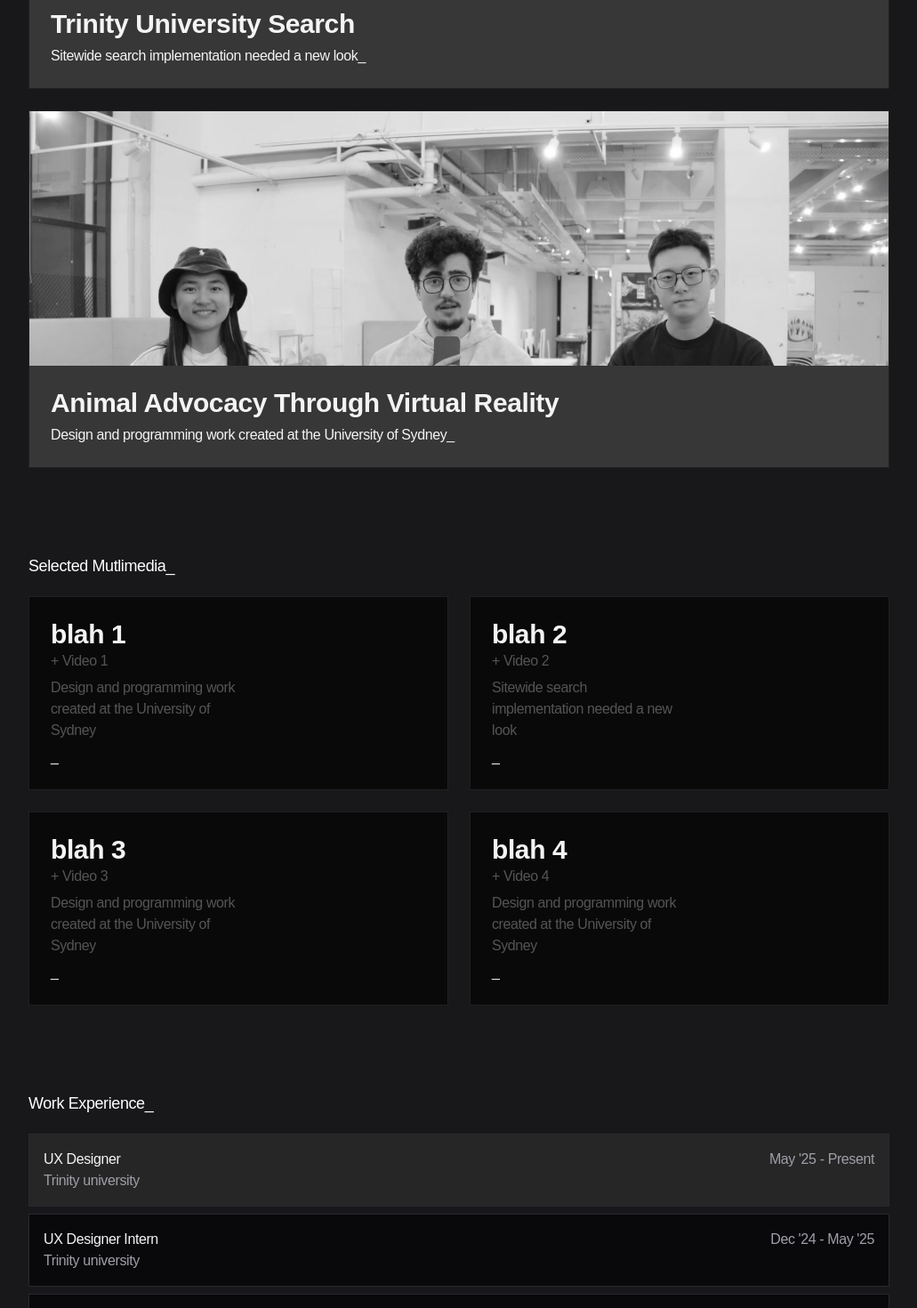
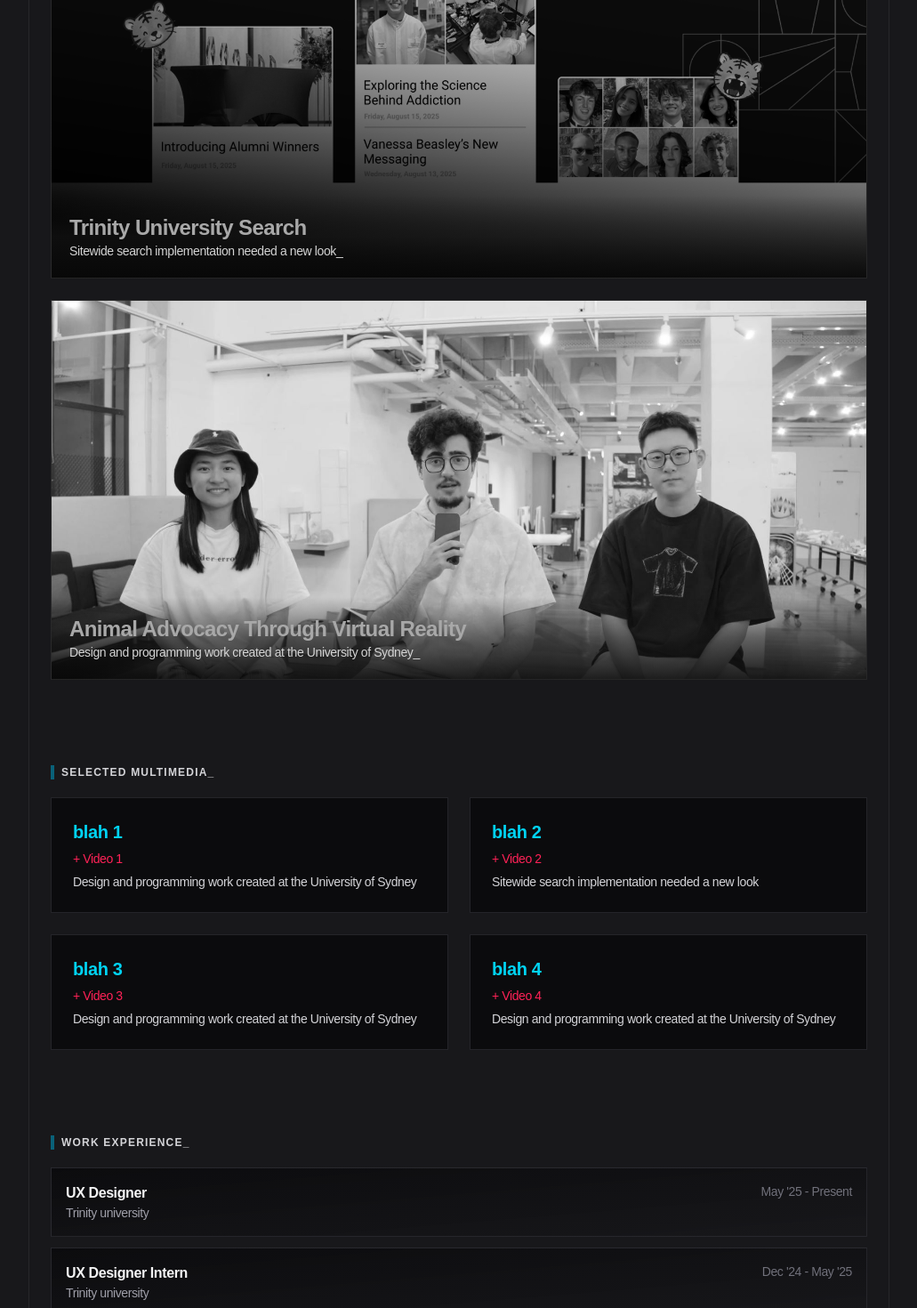
Before and after one commit to Agiu/kport, a Next.js app: page / in a window 1280 px wide. Shown: the part 1260-2730 px from the top of the page at 89% size, without its empty margins (124-1155 px from the left). Built offline with nearby package versions, Linux system fonts and the light colour scheme; a web font is replaced by a local one.

Commit message:
some design changes

```diff
--- a/app/data.ts
+++ b/app/data.ts
@@ -111,7 +111,7 @@ export const WORK_EXPERIENCE: WorkExperience[] = [
     end: 'Present',
     link: 'https://trinity.edu',
     id: 'work1',
-    color: 'red-600',
+    color: 'rose-500',
     bgColor: 'neutral-800'
   },
     {
@@ -121,7 +121,7 @@ export const WORK_EXPERIENCE: WorkExperience[] = [
     end: "May '25",
     link: 'https://trinity.edu',
     id: 'work2',
-    color: 'red-600',
+    color: 'rose-500',
     bgColor: 'zinc-950'
   },
   {
--- a/app/header.tsx
+++ b/app/header.tsx
@@ -15,7 +15,7 @@ export function Header() {
   const [activeIndex, setActiveIndex] = useState(0);
   return (
 
-    <header className='grid grid-cols-1 md:grid-cols-2 gap-4'>
+    <header className='grid grid-cols-1 md:grid-cols-2 gap-4 border-b-1 border-t-1 border-zinc-800 p-7'>
         <div className='flex flex-col space-y-4'>
           <header className="mb-8 flex items-center justify-between">
             <div className='flex flex-col gap-2'>
@@ -52,9 +52,9 @@ export function Header() {
                 activeIndex={activeIndex}
                 transition={{ duration: 0.3, spring: 'easeInOut' }}
                 variants={{
-                  enter: { opacity: 0, y: -10, filter: 'blur(4px)' },
+                  enter: { opacity: 0, y: -20, filter: 'blur(0px)' },
                   center: { opacity: 1, y: 0, filter: 'blur(0px)' },
-                  exit: { opacity: 0, y: 10, filter: 'blur(4px)' },
+                  exit: { opacity: 0, y: 20, filter: 'blur(0px)' },
                 }}
               >
                 {TransitionPanelInfo.map((item, index) => (
--- a/app/layout.tsx
+++ b/app/layout.tsx
@@ -23,7 +23,6 @@ export const metadata: Metadata = {
   description:  'Product Designer - Caleb Aguiar',
 };
 
-
 const IBM_plex_400 = Gabarito({
   variable: '--font-ibm-plex-sans',
   subsets: ['latin'],
@@ -46,7 +45,7 @@ export default function RootLayout({
       <body
         className={`${IBM_plex_400.variable} ${IBM_plex_700.variable} bg-white tracking-tight antialiased dark:bg-zinc-900`}
       >
-        {/*Im just keeping this here in case I wanna switch the themes */}
+        {/* Theme support */}
         <ThemeProvider
           enableSystem={true}
           attribute="class"
@@ -54,10 +53,23 @@ export default function RootLayout({
           defaultTheme="dark"
         >
           <div className="flex min-h-screen w-full flex-col font-[family-name:var(--font-ibm-plex-sans)]">
-            <div className="relative mx-auto w-full max-w-250 flex-1 px-4 pt-20">
-              <Header />
-              {children}
-              <Footer />
+            <div className="relative mx-auto w-full max-w-250 flex-1 px-4 ">
+
+              {/* Subtle defense-style border frame */}
+              <div className="relative  border-zinc-800 border-l-1 border-r-1 pt-20">
+
+                {/* Corner accents */}
+
+                <div className="absolute bottom-0 left-0 w-4 h-4 border-b-2 border-l-2 border-rose-500 " />
+                <div className="absolute bottom-0 right-0 w-4 h-4 border-b-2 border-r-2 border-rose-500 " />
+
+                {/* Main content */}
+                <Header />
+                <div className="p-6">
+                  {children}
+                </div>
+                <Footer />
+              </div>
             </div>
           </div>
         </ThemeProvider>
--- a/app/page.tsx
+++ b/app/page.tsx
@@ -1,114 +1,56 @@
 'use client'
 import { motion } from 'motion/react'
-import { XIcon } from 'lucide-react'
 import { Spotlight } from '@/components/ui/spotlight'
 import { Magnetic } from '@/components/ui/magnetic'
-import { Tilt } from '@/components/motion-primitives/tilt'
-import { ProgressiveBlur } from '@/components/motion-primitives/progressive-blur'
 import {
   MorphingDialog,
   MorphingDialogTrigger,
-  MorphingDialogContent,
-  MorphingDialogClose,
-  MorphingDialogContainer,
 } from '@/components/ui/morphing-dialog'
 import Link from 'next/link'
-import { AnimatedBackground } from '@/components/ui/animated-background'
 import {
   PROJECTS,
   VIDEOS,
   WORK_EXPERIENCE,
-  BLOG_POSTS,
   EMAIL,
   SOCIAL_LINKS,
-  TransitionPanelInfo,
 } from './data'
 
-import Image from 'next/image'
-import { SVGProps, useRef, useState } from 'react'
-import { TransitionPanel } from '@/components/motion-primitives/transition-panel'
-import { TextScramble } from '@/components/ui/text-scramble'
-import { Cursor } from '@/components/motion-primitives/cursor'
+import { SVGProps, useState } from 'react'
 
-
+// Variants
 const VARIANTS_CONTAINER = {
   hidden: { opacity: 0 },
   visible: {
     opacity: 1,
-    transition: {
-      staggerChildren: 0.15,
-    },
+    transition: { staggerChildren: 0.15 },
   },
 }
 
 const VARIANTS_SECTION = {
-  hidden: { opacity: 0, y: 20, filter: 'blur(8px)' },
+  hidden: { opacity: 0, y: 20, filter: 'blur(6px)' },
   visible: { opacity: 1, y: 0, filter: 'blur(0px)' },
 }
 
-const TRANSITION_SECTION = {
-  duration: 0.9,
-}
+const TRANSITION_SECTION = { duration: 0.9 }
 
-type ProjectImageProps = {
-  src: string
-}
-
-const MouseIcon = (props: SVGProps<SVGSVGElement>) => {
+// Project image dialog
+function ProjectImage({ src }: { src: string }) {
   return (
-    <svg
-      xmlns='http://www.w3.org/2000/svg'
-      width={26}
-      height={31}
-      fill='none'
-      {...props}
+    <MorphingDialog
+      transition={{ type: 'spring', bounce: 0, duration: 0.3 }}
     >
-      <g clipPath='url(#a)'>
-        <path
-          fill={'#fffff'}
-          fillRule='evenodd'
-          stroke={'#fff'}
-          strokeLinecap='square'
-          strokeWidth={2}
-          d='M21.993 14.425 2.549 2.935l4.444 23.108 4.653-10.002z'
-          clipRule='evenodd'
-        />
-      </g>
-      <defs>
-        <clipPath id='a'>
-          <path fill={'#fffff'} d='M0 0h26v31H0z' />
-        </clipPath>
-      </defs>
-    </svg>
-  );
-};
-
-function ProjectImage({ src }: ProjectImageProps) {
-
-  return (
-
-    <MorphingDialog
-      transition={{
-        type: 'spring',
-        bounce: 0,
-        duration: 0.3,
-      }}
-    >
-
       <MorphingDialogTrigger>
-
         <img
           src={src}
           alt="Project preview"
           className="w-full h-full object-cover sm:h-100px"
         />
-
       </MorphingDialogTrigger>
     </MorphingDialog>
   )
 }
 
-
+// Social link with subtle HUD feel
 function MagneticSocialLink({
   children,
   link,
@@ -117,25 +59,23 @@ function MagneticSocialLink({
   link: string
 }) {
   return (
-    <Magnetic springOptions={{ bounce: 0 }} intensity={0.3}>
+    <Magnetic springOptions={{ bounce: 0 }} intensity={0.25}>
       <a
         href={link}
-        className="group relative inline-flex shrink-0 items-center gap-[1px] rounded-full bg-zinc-100 px-2.5 py-1 text-sm text-black transition-colors duration-200 hover:bg-zinc-950 hover:text-zinc-50 dark:bg-zinc-800 dark:text-zinc-100 dark:hover:bg-zinc-700"
+        className="group relative inline-flex items-center gap-1 rounded-full border border-zinc-700/50 bg-zinc-900 px-3 py-1.5 text-xs uppercase tracking-widest text-zinc-200 transition-colors duration-200 hover:border-cyan-500/50 hover:text-cyan-400"
       >
         {children}
         <svg
-          width="15"
-          height="15"
+          width="14"
+          height="14"
           viewBox="0 0 15 15"
           fill="none"
           xmlns="http://www.w3.org/2000/svg"
-          className="h-3 w-3"
+          className="h-3 w-3 text-cyan-400 opacity-70 group-hover:opacity-100"
         >
           <path
-            d="M3.64645 11.3536C3.45118 11.1583 3.45118 10.8417 3.64645 10.6465L10.2929 4L6 4C5.72386 4 5.5 3.77614 5.5 3.5C5.5 3.22386 5.72386 3 6 3L11.5 3C11.6326 3 11.7598 3.05268 11.8536 3.14645C11.9473 3.24022 12 3.36739 12 3.5L12 9.00001C12 9.27615 11.7761 9.50001 11.5 9.50001C11.2239 9.50001 11 9.27615 11 9.00001V4.70711L4.35355 11.3536C4.15829 11.5488 3.84171 11.5488 3.64645 11.3536Z"
+            d="M3.6 11.35c-.2-.2-.2-.52 0-.71L10.3 4H6c-.28 0-.5-.22-.5-.5S5.72 3 6 3h5.5c.14 0 .26.05.35.15.1.1.15.22.15.35V9c0 .28-.22.5-.5.5s-.5-.22-.5-.5V4.7L4.35 11.35a.5.5 0 0 1-.71 0z"
             fill="currentColor"
-            fillRule="evenodd"
-            clipRule="evenodd"
           ></path>
         </svg>
       </a>
@@ -144,7 +84,8 @@ function MagneticSocialLink({
 }
 
 export default function Personal() {
-  const [activeIndex, setActiveIndex] = useState(0);
+  const [activeIndex, setActiveIndex] = useState(0)
+
   return (
     <motion.main
       className="space-y-24"
@@ -153,89 +94,57 @@ export default function Personal() {
       animate="visible"
     >
 
-      {/*}
+      {/* Projects */}
       <motion.section
         variants={VARIANTS_SECTION}
         transition={TRANSITION_SECTION}
+        className="pt-10"
       >
-        <div className="flex-1 border-b border-zinc-600 pb-10">
-          <p className="text-zinc-600 dark:text-zinc-400">
-            Hey, super glad you're here! Peruse around, this is where my portfolio and interests live.
-            <br/> <br/> I attended <a href='https://www.trinity.edu/' target='_blank' className='dark:text-zinc-200'>Trinity University</a>
-            &nbsp;for my <i>Computer Science</i> undergrad and the <a href='https://www.washington.edu/' target='_blank' className='dark:text-zinc-200'> University of Washington </a> for my <br/> <i>Masters in Human Computer Interaction + Design. </i>
-          </p>
-        </div>
-      </motion.section>
-      */}
-      {/*transition panel*/}
+        <h3 className="mb-5 pl-2 text-xs font-semibold tracking-widest uppercase border-l-4 border-cyan-600/60 text-zinc-700 dark:text-zinc-300">
+          Selected Projects_
+        </h3>
 
-
-      <motion.section variants={VARIANTS_SECTION} transition={TRANSITION_SECTION} className="pt-25">
-        <h3 className="mb-5 text-lg font-medium">Selected Projects_</h3>
-
-        <div className="grid grid-cols-1 gap-6 sm:grid-cols-1 ">
+        <div className="grid grid-cols-1 gap-6">
           {PROJECTS.map((project) => (
-            <div key={project.name} className="space-y-2 grayscale-100 hover:grayscale-0 duration-300 transition-all">
+            <div key={project.name} className="transition-all duration-300 grayscale hover:grayscale-0">
               <motion.a
                 href={project.link}
                 target="_blank"
                 rel="noreferrer"
                 aria-label={`Open ${project.name}`}
-                className="  block group focus:outline-none focus:ring-2 focus:ring-offset-2 focus:ring-zinc-500 border border-zinc-200/60 dark:border-zinc-800/60 "
+                className="block group border border-zinc-700/50  overflow-hidden bg-gradient-to-br from-zinc-950/80 to-zinc-900/40"
                 whileHover={{ scale: 1.02, y: -1 }}
-                transition={{ type: "spring", stiffness: 300, damping: 20 }}
+                transition={{ type: "spring", stiffness: 250, damping: 20 }}
               >
+                <motion.div className="relative ring-1 ring-zinc-800/50">
+                  <div className="h-100px">
+                    <ProjectImage src={project.image} />
+                  </div>
+
+                  <div className="absolute bottom-0 left-0 w-full p-5 bg-gradient-to-t from-zinc-950/90 via-zinc-900/60 to-transparent">
+                    <h4 className="text-2xl font-bold text-cyan-400 tracking-tight">
+                      {project.name}
+                    </h4>
+                    <p className="text-sm text-zinc-300">{project.description}</p>
 
                     <motion.div
-                  className="relative overflow-hidden bg-zinc-50/40 ring-1 ring-inset ring-zinc-200/50
-                            dark:bg-zinc-950/40 dark:ring-zinc-800/50 lg:h-100 "
-                >
-                  <div className='h-100px'>
-                    <ProjectImage src={project.image}/>
-                  </div>
-
-
-                  <div
-                    className="
-                      absolute bottom-0 left-0 w-full
-                      p-6 flex gap-1.5 flex-col justify-center
-                      bg-rose-600
-                    "
-                  >
-                    <h4 className=" text-3xl font-bold text-zinc-100 ">
-                      {project.name}
-                    </h4>
-                    <p className="  text-zinc-100">{project.description}</p>
-
-                    {/* HOVER ARROW (east) */}
-                      <motion.div
-                        className="
-                          absolute right-6 top-1/2 -translate-y-0 -translate-x-3
-                          opacity-0 group-hover:opacity-100 transition-opacity duration-300
-                          pointer-events-none
-                        "
-                        // smooth left-right wiggle
-                        animate={{ x: [0, 8, 0] }}
-                        transition={{ duration: 0.9, repeat: Infinity, ease: 'easeInOut' }}
-                        style={{ willChange: 'transform' }}
+                      className="absolute right-6 top-1/2 -translate-y-1/2 opacity-0 group-hover:opacity-100 transition-opacity duration-300"
+                      animate={{ x: [0, 6, 0] }}
+                      transition={{ duration: 1.2, repeat: Infinity, ease: "easeInOut" }}
                     >
                       <svg
                         viewBox="0 0 24 24"
                         fill="none"
                         stroke="currentColor"
-                          strokeWidth={1.5}
+                        strokeWidth={1.2}
                         strokeLinecap="square"
-                          strokeLinejoin="inherit"
-                          aria-hidden="true"
-                          className="w-7 h-7 text-zinc-100 mix-blend-exclusion"
+                        className="w-5 h-5 text-cyan-400"
                       >
-                          {/* ArrowRight: line + chevron */}
                         <path d="M4 12h14" />
                         <path d="M13 5l7 7-7 7" />
                       </svg>
                     </motion.div>
                   </div>
-
                 </motion.div>
               </motion.a>
             </div>
@@ -243,108 +152,62 @@ export default function Personal() {
         </div>
       </motion.section>
 
+      {/* Multimedia */}
       <motion.section variants={VARIANTS_SECTION} transition={TRANSITION_SECTION}>
-        <h3 className="mb-5 text-lg font-medium">Selected Mutlimedia_</h3>
+        <h3 className="mb-5 pl-2 text-xs font-semibold tracking-widest uppercase border-l-4 border-cyan-600/60 text-zinc-700 dark:text-zinc-300">
+          Selected Multimedia_
+        </h3>
 
-        <div className="grid grid-cols-1 gap-6 sm:grid-cols-2  ">
+        <div className="grid grid-cols-1 gap-6 sm:grid-cols-2">
           {VIDEOS.map((video) => (
-            <div key={video.name} className="space-y-2 grayscale-100 hover:grayscale-0 duration-300 transition-all">
             <motion.a
+              key={video.name}
               href={video.link}
               target="_blank"
               rel="noreferrer"
-                aria-label={`Open ${video.name}`}
-                className="  block group focus:outline-none focus:ring-2 focus:ring-offset-2 focus:ring-zinc-500 border border-zinc-200/60 dark:border-zinc-800/60 "
-                whileHover={{ scale: 1.05, y: -1 }}
-                transition={{ type: "spring", stiffness: 300, damping: 20 }}
+              className="group block border border-zinc-700/50  overflow-hidden bg-zinc-950/80 hover:bg-zinc-900/80 transition-all"
+              whileHover={{ scale: 1.03, y: -1 }}
+              transition={{ type: "spring", stiffness: 250, damping: 20 }}
             >
-                  <div className="p-6 bg-zinc-950 hover:bg-neutral-800 transition-all ease-in">
-                    <div className='flex flex-col gap-1.5 w-1/2'>
-                      <div>
-                        <h4 className=" text-3xl font-bold text-zinc-100">
-                          {video.name}
-                        </h4>
-                      <div>
-                        <h4 className="text-rose-500">+ {video.id} </h4>
-                      </div>
-                      </div>
-                      <div className='bottom-10  '>
-                        <p className="  text-rose-500 ">{video.description}</p>
-                      </div>
-                      <div>
-                        <h4 className="text-zinc-100 ">
-                          _
-                        </h4>
-                      </div>
-                    </div>
-
-                    <div>
-                    {/* HOVER ARROW (east) */}
-                      <motion.div
-                        className="
-                          absolute right-6 top-1/2 -translate-x-3 -translate-y-3
-                          opacity-0 group-hover:opacity-100 transition-opacity duration-300
-                          pointer-events-none
-                        "
-                        // smooth left-right wiggle
-                        animate={{ x: [0, 8, 0] }}
-                        transition={{ duration: 0.9, repeat: Infinity, ease: 'easeInOut' }}
-                        style={{ willChange: 'transform' }}
-                      >
-                        <svg
-                          viewBox="0 0 24 24"
-                          fill="none"
-                          stroke="currentColor"
-                          strokeWidth={1.5}
-                          strokeLinecap="square"
-                          strokeLinejoin="inherit"
-                          aria-hidden="true"
-                          className="w-7 h-7 text-zinc-100 mix-blend-exclusion"
-                        >
-                          {/* ArrowRight: line + chevron */}
-                          <path d="M4 12h14" />
-                          <path d="M13 5l7 7-7 7" />
-                        </svg>
-                      </motion.div>
-                      </div>
+              <div className="p-6 flex flex-col gap-1.5">
+                <h4 className="text-xl font-bold text-cyan-400">{video.name}</h4>
+                <p className="text-rose-500 text-sm">+ {video.id}</p>
+                <p className="text-sm text-zinc-300">{video.description}</p>
               </div>
             </motion.a>
-            </div>
           ))}
         </div>
       </motion.section>
 
-      <motion.section
-        variants={VARIANTS_SECTION}
-        transition={TRANSITION_SECTION}
-      >
-        <h3 className="mb-5 text-lg font-medium">Work Experience_</h3>
-        <div className="flex flex-col space-y-2">
+      {/* Work Experience */}
+      <motion.section variants={VARIANTS_SECTION} transition={TRANSITION_SECTION}>
+        <h3 className="mb-5 pl-2 text-xs font-semibold tracking-widest uppercase border-l-4 border-cyan-600/60 text-zinc-700 dark:text-zinc-300">
+          Work Experience_
+        </h3>
+
+        <div className="flex flex-col space-y-3">
           {WORK_EXPERIENCE.map((job) => (
             <motion.a
-              whileHover={{ scale: 1.03 }}
-              transition={{ type: 'spring', stiffness: 300, damping: 20 }}
-              className="relative overflow-hidden  bg-zinc-300/30 p-[1px] dark:bg-zinc-600/30"
+              key={job.id}
               href={job.link}
               target="_blank"
               rel="noopener noreferrer"
-              key={job.id}
+              whileHover={{ scale: 1.02 }}
+              transition={{ type: "spring", stiffness: 250, damping: 20 }}
+              className="relative border border-zinc-700/50 overflow-hidden bg-gradient-to-br from-zinc-950/80 to-zinc-900/60"
             >
               <Spotlight
-                className={`from-zinc-900 via-zinc-800 to-zinc-700 blur-3xl dark:from-${job.color} dark:via-${job.color} dark:to-${job.color}`}
-                size={500}
+                className={`from-zinc-900 via-zinc-800 to-zinc-700 blur-0xl dark:from-${job.color} dark:via-${job.color} dark:to-${job.color}`}
+                size={400}
               />
-            <div className={`relative h-full w-full bg-white p-4 dark:bg-${job.bgColor} `}>
-                <div className="relative flex w-full flex-row justify-between">
+
+              <div className="relative p-4">
+                <div className="flex w-full justify-between">
                   <div>
-                    <h4 className="font-normal dark:text-zinc-100">
-                      {job.title}
-                    </h4>
-                    <p className="text-zinc-500 dark:text-zinc-400">
-                      {job.company}
-                    </p>
+                    <h4 className="font-semibold text-zinc-100">{job.title}</h4>
+                    <p className="text-sm text-zinc-400">{job.company}</p>
                   </div>
-                  <p className="text-zinc-600 dark:text-zinc-400">
+                  <p className="text-sm text-zinc-500">
                     {job.start} - {job.end}
                   </p>
                 </div>
@@ -353,56 +216,19 @@ export default function Personal() {
           ))}
         </div>
       </motion.section>
-{/*
-      <motion.section
-        variants={VARIANTS_SECTION}
-        transition={TRANSITION_SECTION}
-      >
-        <h3 className="mb-3 text-lg font-medium">Blog_</h3>
-        <div className="flex flex-col space-y-0">
-          <AnimatedBackground
-            enableHover
-            className="h-full w-full bg-zinc-100 dark:bg-zinc-900/80"
-            transition={{
-              type: 'spring',
-              bounce: 0,
-              duration: 0.4,
-            }}
-          >
 
-            {BLOG_POSTS.map((post) => (
-              <Link
-                key={post.uid}
-                className="-mx-3 px-3 py-3"
-                href={post.link}
-                data-id={post.uid}
-              >
-                <div className="flex flex-col space-y-1">
-                  <h4 className="font-normal dark:text-zinc-100">
-                    {post.title}
-                  </h4>
-                  <p className="text-zinc-500 dark:text-zinc-600">
-                    {post.description}
-                  </p>
-                </div>
-              </Link>
-            ))}
-          </AnimatedBackground>
-        </div>
-      </motion.section>
-*/}
-      <motion.section
-        variants={VARIANTS_SECTION}
-        transition={TRANSITION_SECTION}
-      >
-        <h3 className="mb-5 text-lg font-medium">Connect_</h3>
-        <p className="mb-5 text-zinc-600 dark:text-zinc-400">
-          Feel free to contact me at{' '}
-          <a className="underline dark:text-zinc-300" href={`mailto:${EMAIL}`}>
+      {/* Connect */}
+      <motion.section variants={VARIANTS_SECTION} transition={TRANSITION_SECTION}>
+        <h3 className="mb-5 pl-2 text-xs font-semibold tracking-widest uppercase border-l-4 border-cyan-600/60 text-zinc-700 dark:text-zinc-300">
+          Connect_
+        </h3>
+        <p className="mb-5 text-sm text-zinc-500 dark:text-zinc-400">
+          Contact me at{' '}
+          <a className="underline text-cyan-400" href={`mailto:${EMAIL}`}>
             {EMAIL}
           </a>
         </p>
-        <div className="flex items-center justify-start space-x-3">
+        <div className="flex items-center gap-3">
           {SOCIAL_LINKS.map((link) => (
             <MagneticSocialLink key={link.label} link={link.link}>
               {link.label}
--- a/components/ui/spotlight.tsx
+++ b/components/ui/spotlight.tsx
@@ -63,9 +63,9 @@ export function Spotlight({
     <motion.div
       ref={containerRef}
       className={cn(
-        'pointer-events-none absolute rounded-full bg-[radial-gradient(circle_at_center,var(--tw-gradient-stops),transparent_80%)] blur-xl transition-opacity duration-200',
+        'pointer-events-none absolute bg-[radial-gradient(circle_at_center,var(--tw-gradient-stops),transparent_80%)] blur-xl transition-opacity duration-200',
         'from-zinc-50 via-zinc-100 to-zinc-200',
-        isHovered ? 'opacity-100' : 'opacity-0',
+        isHovered ? 'opacity-50' : 'opacity-0',
         className,
       )}
       style={{
--- a/tailwind.config.js
+++ b/tailwind.config.js
@@ -18,7 +18,10 @@ safelist: [
   'dark:via-green-500',
   'dark:to-green-500',
   'dark:from-green-500',
-  'dark:bg-neutral-800'
+  'dark:bg-neutral-800',
+  'dark:via-rose-500',
+  'dark:to-rose-500',
+  'dark:from-rose-500',
 ],
   theme: {
     extend: {},
```
Lines whose indentation alone changed are shown as unchanged.
